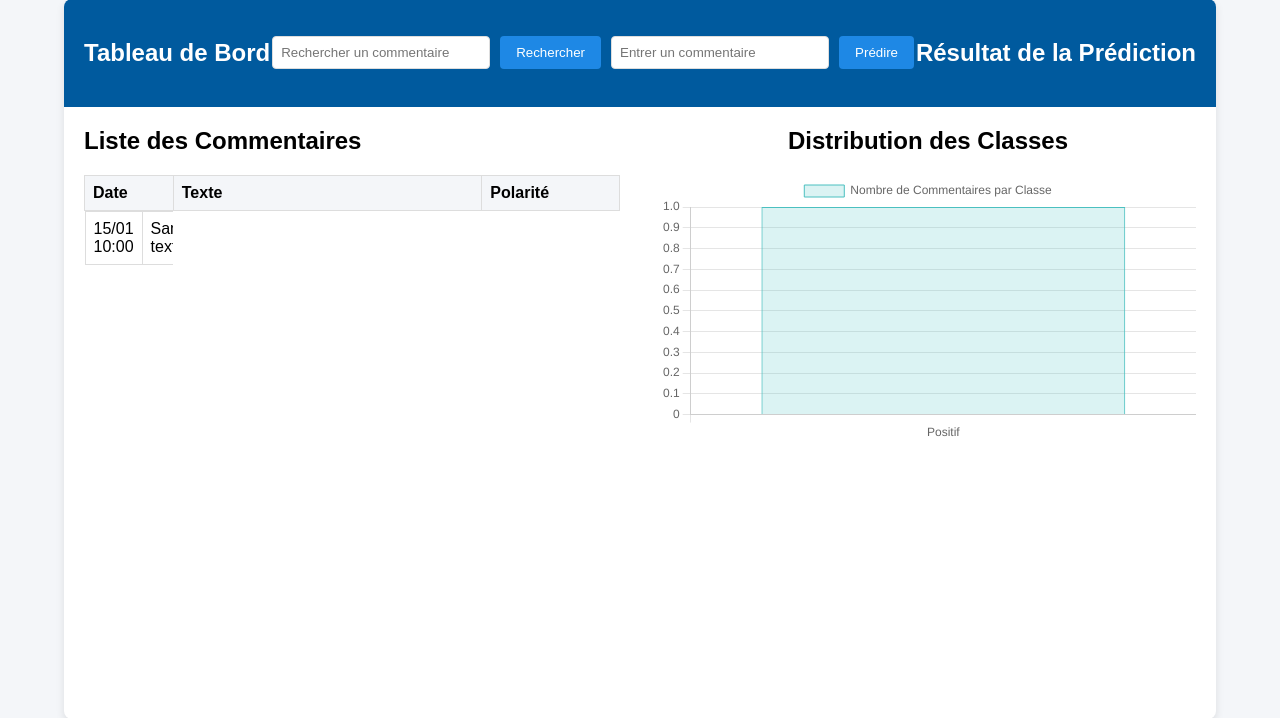
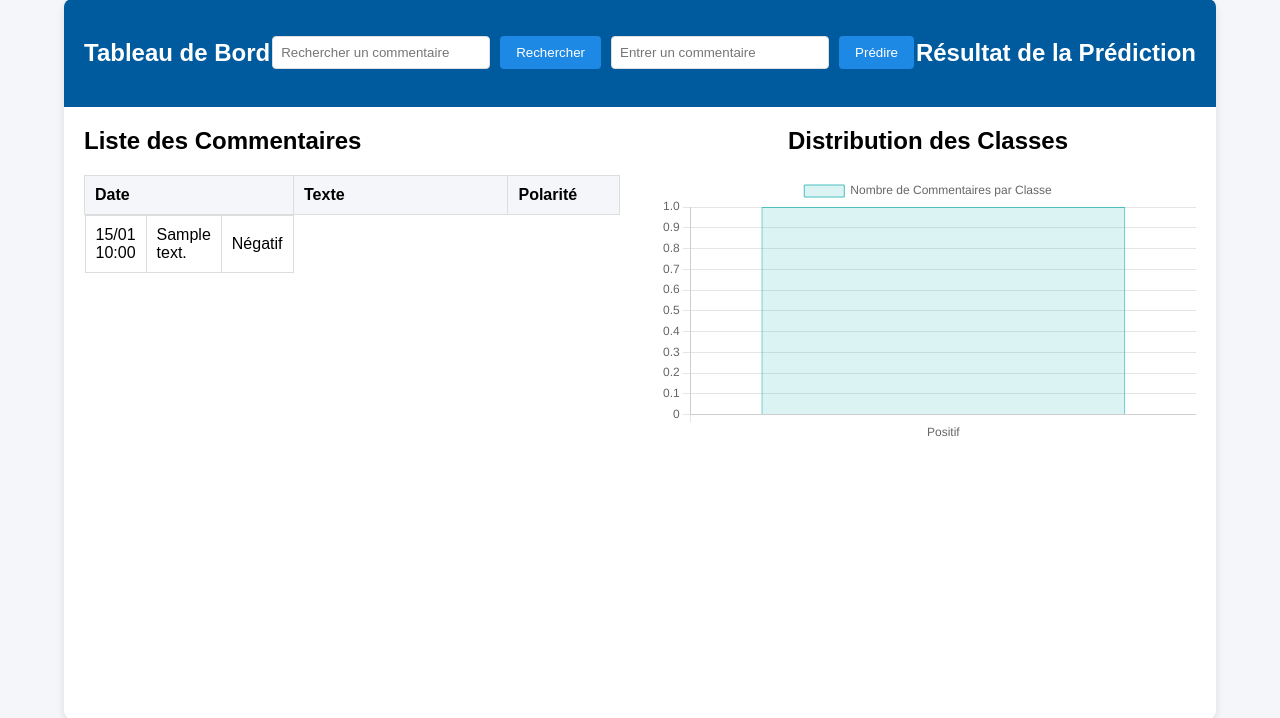
Before and after one commit to mouha07/bert-flask-app, a Flask app: page / in a window 1280 px wide. Shown: the part 41-759 px from the top of the page. Run offline with Flask 3, Linux system fonts and the light colour scheme; tables that the repository leaves empty or names only in its code hold one stand-in row (values such as "Sample post"); data that the repository does not hold is empty.

Commit message:
Update index.html

```diff
--- a/templates/index.html
+++ b/templates/index.html
@@ -134,46 +134,47 @@
     padding: 10px;
     border: 1px solid #ddd;
     text-align: left;
-            /* background-color: #f2f2f2; */
 }
 
 .comments-table th {
     background-color: #f4f6f9;
     font-weight: bold;
 }
-        .comments-table {
-            width: 100%; /* Le tableau prend toute la largeur de son conteneur */
-            table-layout: fixed; /* Cela permet de contrôler la largeur des colonnes */
-        }
 
-        .comments-table th, .comments-table td {
-            padding: 8px; /* Espacement autour du texte */
-            text-align: left; /* Aligner le texte à gauche */
-            border: 1px solid #ddd;
-        }
-
-        .comments-table th:first-child, .comments-table td:first-child {
-            width: 15%; /* Colonne Date */
-        }
-
-        .comments-table th:nth-child(2), .comments-table td:nth-child(2) {
-            width: 60%; /* Colonne Commentaire (la plus large) */
-        }
-
-        .comments-table th:last-child, .comments-table td:last-child {
-            width: 25%; /* Colonne Polarité */
-        }
 .comments-table thead {
     background-color: #f4f4f4;
     position: sticky;
     top: 0;  /* Fixer l'entête en haut */
     z-index: 1;  /* Assurer que l'entête reste au-dessus du corps */
 }
+
 .comments-table tbody {
     display: block;
     max-height: 400px;  /* Limite la hauteur du tbody, ajuste à ta convenance */
     overflow-y: auto;   /* Permet le défilement vertical */
+    width: 100%;
 }
+
+.comments-table td,
+.comments-table th {
+    width: 33%; /* Valeur par défaut pour toute la table */
+}
+
+.comments-table th:first-child,
+.comments-table td:first-child {
+    width: 15%; /* Colonne Date */
+}
+
+.comments-table th:nth-child(2),
+.comments-table td:nth-child(2) {
+    width: 60%; /* Colonne Commentaire (la plus large) */
+}
+
+.comments-table th:last-child,
+.comments-table td:last-child {
+    width: 25%; /* Colonne Polarité */
+}
+
 
                 /* Partie droite - Graphique */
         .chart-section {
```
Lines whose indentation alone changed are shown as unchanged.
